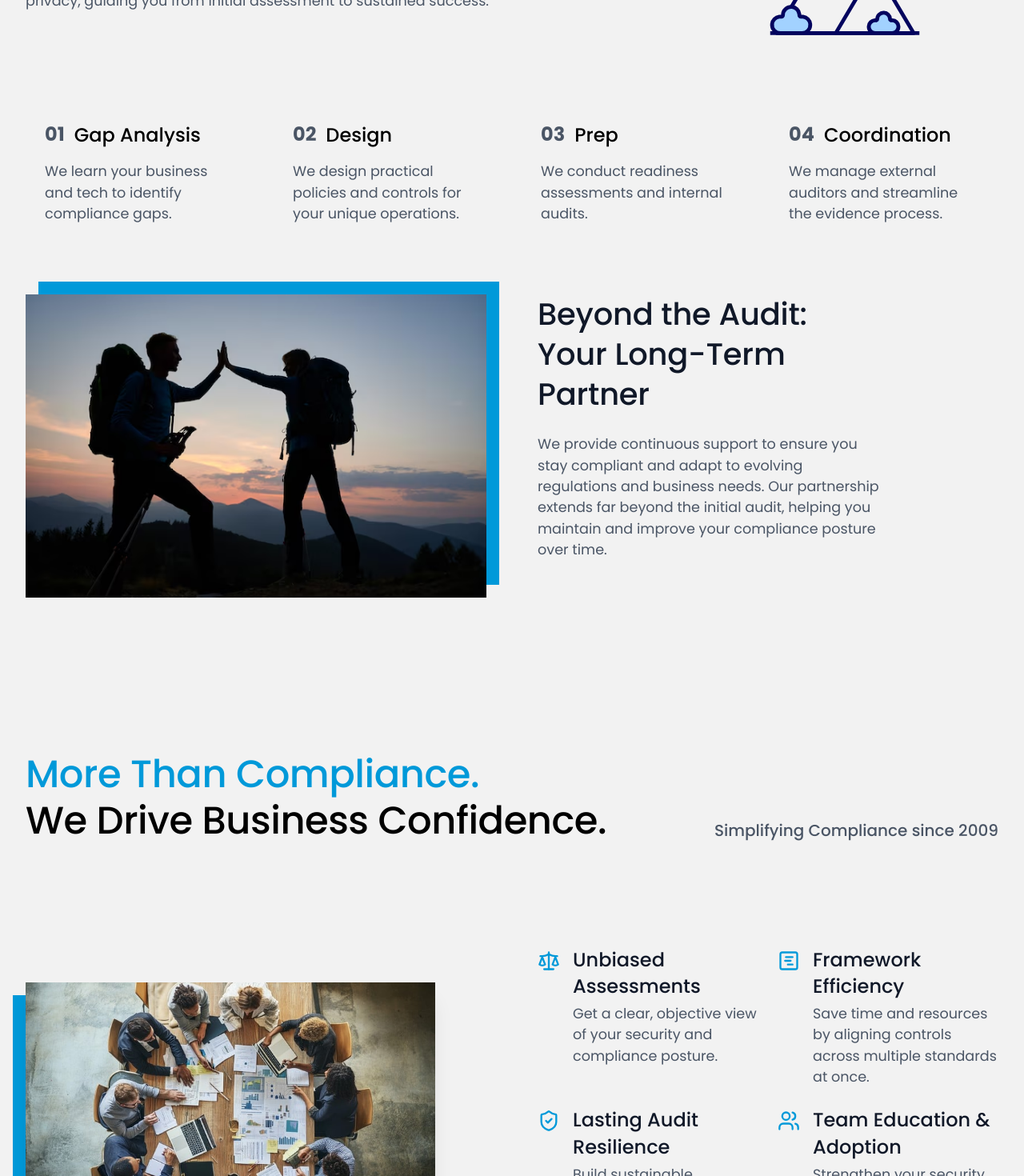
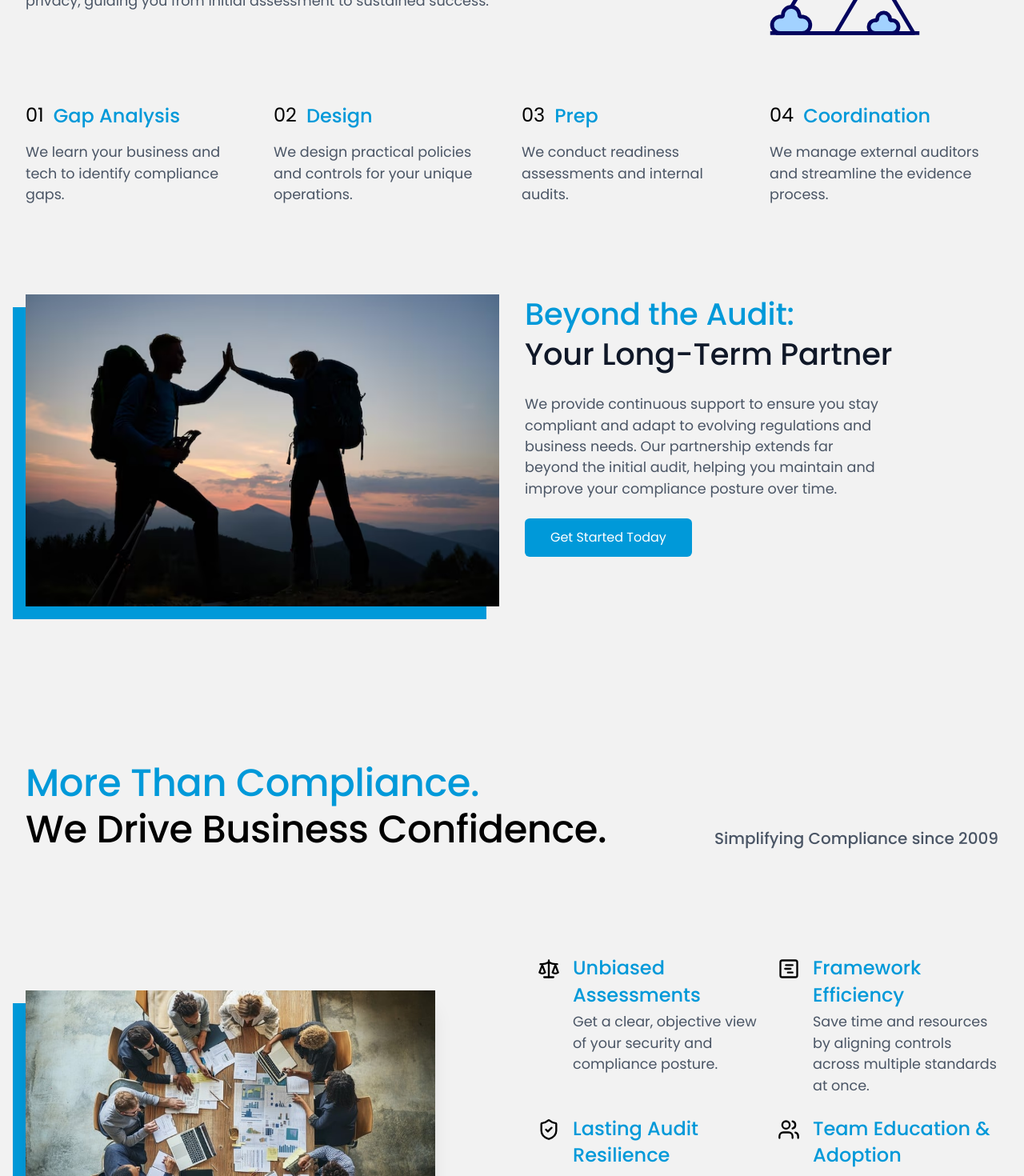
Before and after one commit to MrSalt123/turnkey, a Next.js app: page / in a window 1280 px wide. Shown: the part 3160-4630 px from the top of the page at 80% size. Built offline with nearby package versions, Linux system fonts and the light colour scheme.

Commit message:
more mobile

```diff
--- a/src/components/HowWeWork.tsx
+++ b/src/components/HowWeWork.tsx
@@ -13,19 +13,19 @@ interface ProcessStep {
 
 // --- New Step Card Component with the correct type ---
 const StepCard = ({ step, stepNumber }: { step: ProcessStep, stepNumber: string }) => (
-  <div className="bg-background p-6 h-full">
+  <div className="bg-background h-full mb-12">
     {/* Step Number and Title */}
     <div className="flex items-center gap-3 mb-4">
-      <span className="text-2xl font-bold text-gray-600">
+      <span className="text-2xl tabular-nums text-black">
         {stepNumber}
       </span>
-      <h5 className="text-lg font-semibold text-black">
+      <h5 className="text-lg font-semibold text-accent">
         {step.title}
       </h5>
     </div>
 
     {/* Description */}
-    <p className="text-gray-600 text-sm leading-relaxed">
+    <p className="text-gray-600">
       {step.description}
     </p>
   </div>
@@ -82,7 +82,7 @@ const HowWeWork = () => {
         </div>
 
         {/* Beyond the Audit Section */}
-        <div className="grid grid-cols-1 lg:grid-cols-2 gap-16 items-start mt-16">
+        <div className="grid grid-cols-1 lg:grid-cols-2 gap-8 items-start mt-16">
           {/* Left column - Image */}
           <div className="flex justify-center">
             <div className="relative">
@@ -94,7 +94,7 @@ const HowWeWork = () => {
                 height={600}
               />
               <div
-                className="absolute right-2 top-2 md:-right-4 md:-top-4 w-full h-full"
+                className="absolute left-2 bottom-2 md:-left-4 md:-bottom-4 w-full h-full"
                 style={{ backgroundColor: 'var(--color-accent)' }}
               />
             </div>
@@ -102,12 +102,18 @@ const HowWeWork = () => {
 
           {/* Right column - Content */}
           <div>
-            <h3 className="text-3xl font-bold mb-6 text-gray-900 lg:w-3/4">
-              Beyond the Audit: Your Long-Term Partner
+            <h3 className="text-3xl font-bold mb-6 text-gray-900 ">
+              <span className="text-accent">Beyond the Audit:</span> <br />Your Long-Term Partner
             </h3>
-            <p className="text-lg text-gray-600 leading-relaxed lg:w-3/4">
+            <p className="text-lg text-gray-600 leading-relaxed lg:w-3/4 mb-6">
               We provide continuous support to ensure you stay compliant and adapt to evolving regulations and business needs. Our partnership extends far beyond the initial audit, helping you maintain and improve your compliance posture over time.
             </p>
+            <a
+              href="/contact"
+              className="inline-block bg-accent text-white px-8 py-3 hover:bg-accent/80 transition-colors rounded-md"
+            >
+              Get Started Today
+            </a>
           </div>
         </div>
 
--- a/src/components/WhyTurnKey.tsx
+++ b/src/components/WhyTurnKey.tsx
@@ -4,22 +4,22 @@ import Image from 'next/image';
 // Updated benefits array with unique icons for each
 const benefits = [
   {
-    icon: <Scale className="w-7 h-7 text-accent" aria-hidden="true" />,
+    icon: <Scale className="w-7 h-7 text-black" aria-hidden="true" />,
     title: "Unbiased Assessments",
     description: "Get a clear, objective view of your security and compliance posture."
   },
   {
-    icon: <GanttChartSquare className="w-7 h-7 text-accent" aria-hidden="true" />,
+    icon: <GanttChartSquare className="w-7 h-7 text-black" aria-hidden="true" />,
     title: "Framework Efficiency",
     description: "Save time and resources by aligning controls across multiple standards at once."
   },
   {
-    icon: <ShieldCheck className="w-7 h-7 text-accent" aria-hidden="true" />,
+    icon: <ShieldCheck className="w-7 h-7 text-black" aria-hidden="true" />,
     title: "Lasting Audit Resilience",
     description: "Build sustainable programs for year-round compliance confidence, not just one-time prep."
   },
   {
-    icon: <Users className="w-7 h-7 text-accent" aria-hidden="true" />,
+    icon: <Users className="w-7 h-7 text-black" aria-hidden="true" />,
     title: "Team Education & Adoption",
     description: "Strengthen your security culture with tailored training that boosts workforce adoption."
   }
@@ -83,7 +83,7 @@ export default function WhyTurnKey() {
                     {benefit.icon}
                   </div>
                   <div>
-                    <h5 className="text-lg font-semibold text-gray-900 mb-1">{benefit.title}</h5>
+                    <h5 className="text-lg font-semibold text-accent mb-1">{benefit.title}</h5>
                     <p className="text-base text-gray-600">{benefit.description}</p>
                   </div>
                 </div>
```
